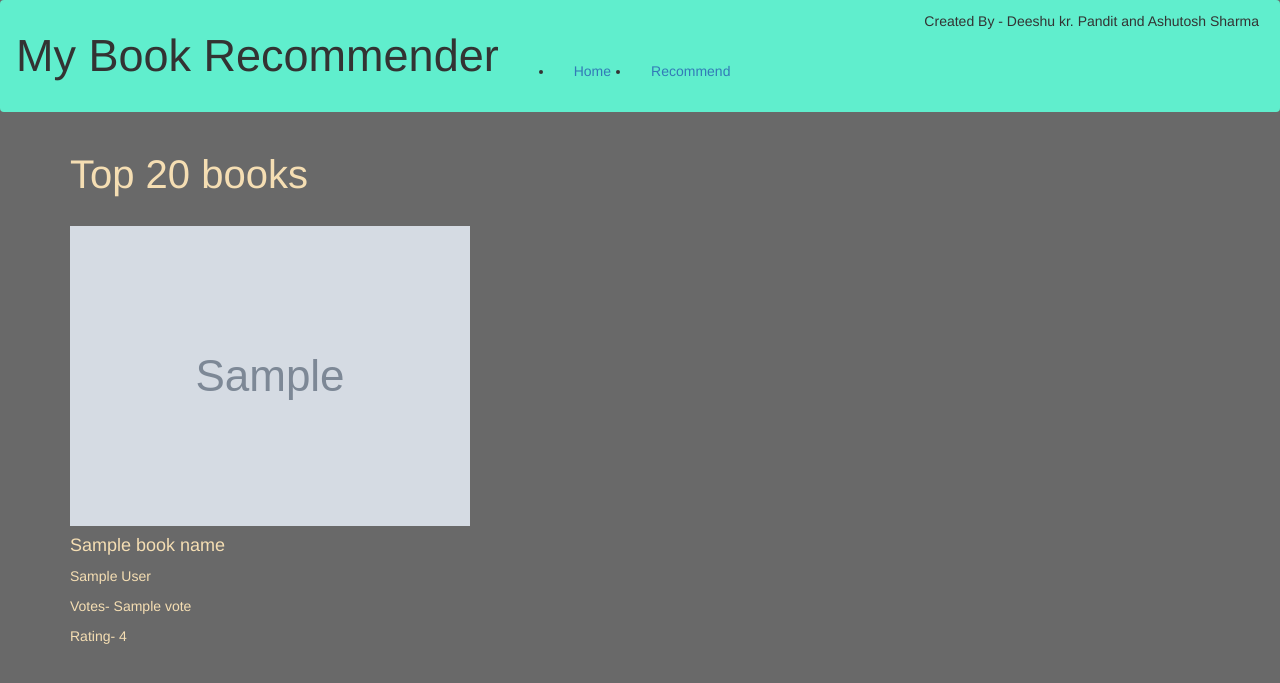
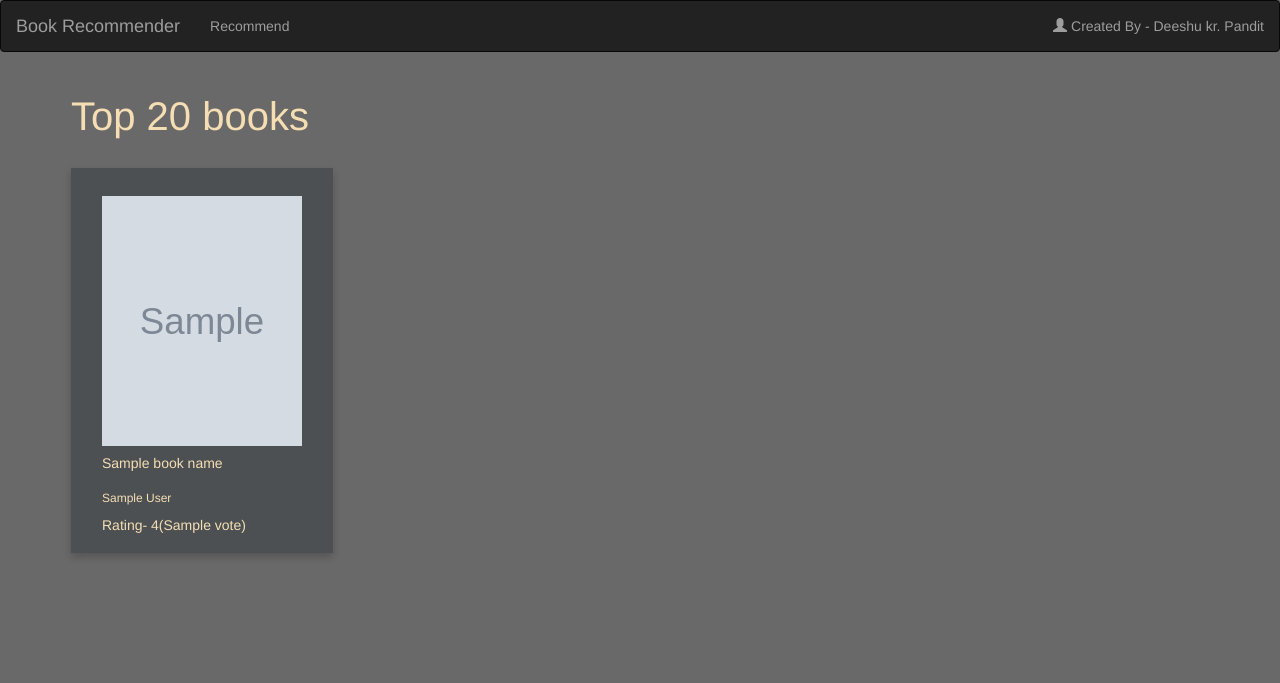
Before and after one commit to disuja7/Book_recommendation_deployment, a Flask app: template templates/home.html in a window 1280 px wide. Shown: the top 683 px of the page. Run offline with Flask 2, Linux system fonts and the light colour scheme; the template is opened without the code that fills it: most values are stand-ins (such as "Sample title", 1, 10 or a date in 2020); grey boxes marked "Sample" are stand-in pictures; parts of the project's set-up code (start-up, migrations or seed data) failed here and were passed over.

Commit message:
final commit

```diff
--- a/requirements.txt
+++ b/requirements.txt
@@ -3,6 +3,7 @@ matplotlib
 numpy
 pandas
 seaborn
+scikit-learn
 sklearn
 scipy
 gunicorn
--- a/templates/home.html
+++ b/templates/home.html
@@ -1,26 +1,70 @@
 <!DOCTYPE html>
 <html lang="='en">
+
 <head>
     <meta charset="UTF-8">
     <title>Book Recommender System</title>
     <!-- Latest compiled and minified CSS -->
-<link rel="stylesheet" href="https://cdn.jsdelivr.net/npm/bootstrap@3.3.7/dist/css/bootstrap.min.css" integrity="sha384-BVYiiSIFeK1dGmJRAkycuHAHRg32OmUcww7on3RYdg4Va+PmSTsz/K68vbdEjh4u" crossorigin="anonymous">
+    <link rel="stylesheet" href="https://cdn.jsdelivr.net/npm/bootstrap@3.3.7/dist/css/bootstrap.min.css"
+        integrity="sha384-BVYiiSIFeK1dGmJRAkycuHAHRg32OmUcww7on3RYdg4Va+PmSTsz/K68vbdEjh4u" crossorigin="anonymous">
 
 </head>
 
 
 <body style="background-color: dimgray;">
-        <nav class="navbar" style="background-color: #60eecd; " >
-            <p class="navbar-brand" style="font-size: 45px; margin-top: 30px;">My Book Recommender</p>
-            <p style="text-align: end; margin-top: 10px; margin-right: 20px;">Created By - Deeshu kr. Pandit and Ashutosh Sharma</p>
-            <ul style="display: flex;">
-                <li style="padding: 20px;"><a href="/">Home</a></li>
-                <li style="padding: 20px;"><a href="/recommend">Recommend</a></li>
+    <nav class="navbar navbar-inverse">
+        <div class="container-fluid">
+            <div class="navbar-header">
+                <a class="navbar-brand" href="/">Book Recommender</a>
+            </div>
+            <ul class="nav navbar-nav">
+                <li><a href="/recommend">Recommend</a></li>
             </ul>
+            <ul class="nav navbar-nav navbar-right">
+                <li><a href="#"><span class="glyphicon glyphicon-user"></span> Created By - Deeshu kr. Pandit</a></li>
+            </ul>
+        </div>
     </nav>
+
     <style>
-        .text-white{
+        .text-white {
             color: wheat;
+        }
+
+        .card {
+            box-shadow: 0 4px 8px 0 rgba(0, 0, 0, 0.2);
+            transition: 0.3s;
+            align-items: center;
+            flex-direction: column;
+            justify-content: center;
+            padding: 20px 10px 0px 10px;
+            display: flex;
+            background-color: #4c5053;
+            height: 385px;
+        }
+
+        .details-card {
+            width: 200px;
+            justify-content: center;
+            display: flex;
+            flex-direction: column;
+        }
+
+        .image-card {
+            width: 200px;
+        }
+
+        .card:hover {
+            box-shadow: 0 8px 16px 0 rgba(0, 0, 0, 0.2);
+        }
+
+        .container {
+            padding: 2px 16px;
+        }
+
+        .card-img-top {
+            width: 100%;
+            height: 250px;
         }
     </style>
 
@@ -32,13 +76,18 @@
             {% for i in range(book_name|length) %}
             <div class="col-md-3" style="margin-top: 20px;">
                 <div class="card">
-                    <div class="card-body">
+                    <div class="image-card">
                         <img class="card-img-top" src="{{image[i]}}">
-                        <h4 class="text-white">{{book_name[i]}}</h4>
-                        <p class="text-white">{{author[i]}}</p>
-                        <p class="text-white">Votes- {{votes[i]}}</p>
+                    </div>
+                    <div class="details-card">
+                        <h5 class="text-white">{{book_name[i]}}</h5>
+                            <h6 class="text-white">{{author[i]}}</h6>
+                            <div style="display: flex;">
                                 <p class="text-white">Rating- {{rating[i]}}</p>
+                                <p class="text-white">({{votes[i]}})</p>
                             </div>
+                    </div>
+
                 </div>
             </div>
             {% endfor %}
@@ -48,4 +97,5 @@
 
 
 </body>
+
 </html>
```
Also changed, not shown: templates/recommend.html (+86 -21 lines), 1 other file. Lines whose indentation alone changed are shown as unchanged.
